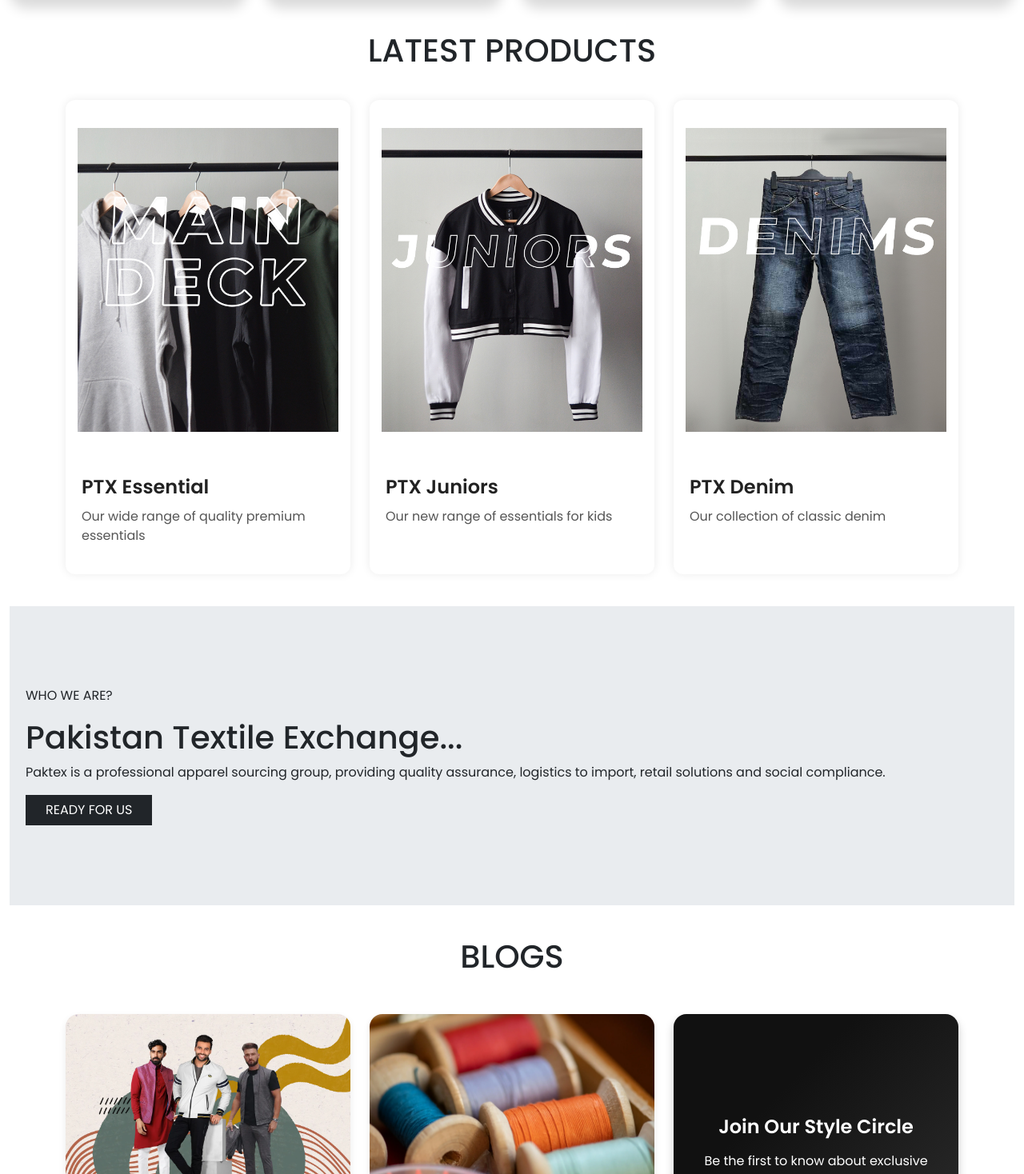
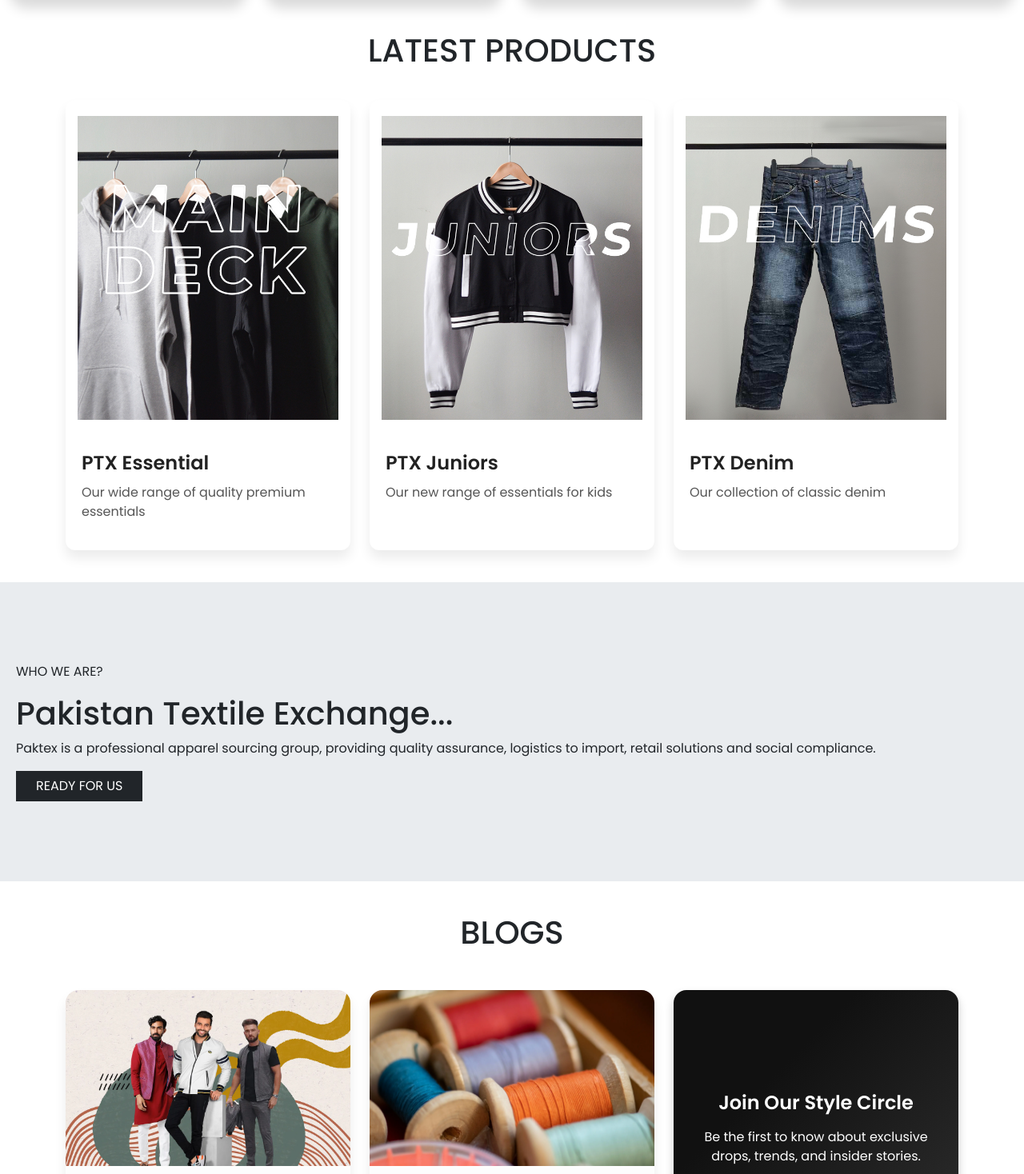
Before and after one commit to Zeeshanprojects/PTX-2, a React (Create React App) app in the folder PTX-2/ptx-2/: page / in a window 1280 px wide. Shown: the part 1262-2730 px from the top of the page at 80% size. Built offline with nearby package versions, Linux system fonts and the light colour scheme.

Commit message:
updated Code

```diff
--- a/PTX-2/ptx-2/src/Pages/Home.jsx
+++ b/PTX-2/ptx-2/src/Pages/Home.jsx
@@ -223,7 +223,7 @@ useEffect(()=>{
     </div>
 
     {/* Product 2 */}
-    <div className="col-sm-12 col-md-12 col-lg-4">
+    <div className="col-sm-12 col-md-12 col-lg-4 ">
       <div className="product-box">
         <img
           src={Image.latestproduct2}
@@ -260,7 +260,7 @@ useEffect(()=>{
 
       <div className="space"></div>
 
-      <div className="container-fluid">
+      <div className="container-fluid p-0">
         <div className="content-card ">
           <p className="card-text">WHO WE ARE?</p>
           <h1>Pakistan Textile Exchange...</h1>
--- a/PTX-2/ptx-2/src/Pages/Home.style.css
+++ b/PTX-2/ptx-2/src/Pages/Home.style.css
@@ -60,20 +60,21 @@ height: 100vh !important;width: 100vw !important;;object-fit: cover !important;
   background: #fff;
   border-radius: 12px;
   overflow: hidden;
-  box-shadow: 0 0 12px rgba(0, 0, 0, 0.08);
+  box-shadow: 0 10px 15px rgba(0, 0, 0, 0.08);
   transition: transform 0.3s, box-shadow 0.3s;
   height: 100%;
 }
 .product-box:hover {
   transform: translateY(-5px);
-  box-shadow: 0 10px 20px rgba(0, 0, 0, 0.12);
+  box-shadow: 0 20px 20px rgba(0, 0, 0, 0.12);
 }
 .product-image {
   width: 100%;
-  height:400px;
+  height:420px !important;
   object-fit: cover !important;
   padding-left: 15px;
   padding-right: 15px;
+
 }
 .product-info {
   padding: 20px;
@@ -98,17 +99,16 @@ height: 100vh !important;width: 100vw !important;;object-fit: cover !important;
 .blog-section {
   padding-bottom: 60px;
 }
-
 .blog-box {
   background-color: #fdfdfd;
   border-radius: 16px;
-  box-shadow: 0 4px 10px rgba(0, 0, 0, 0.08);
+  box-shadow: 0 10px 15px rgba(0, 0, 0, 0.08);
   overflow: hidden;
   transition: transform 0.3s ease;
 }
-
 .blog-box:hover {
   transform: translateY(-8px);
+  box-shadow: 0 20px 20px rgba(0, 0, 0, 0.08);
 }
 .blog-img {
   width: 100%;
```
